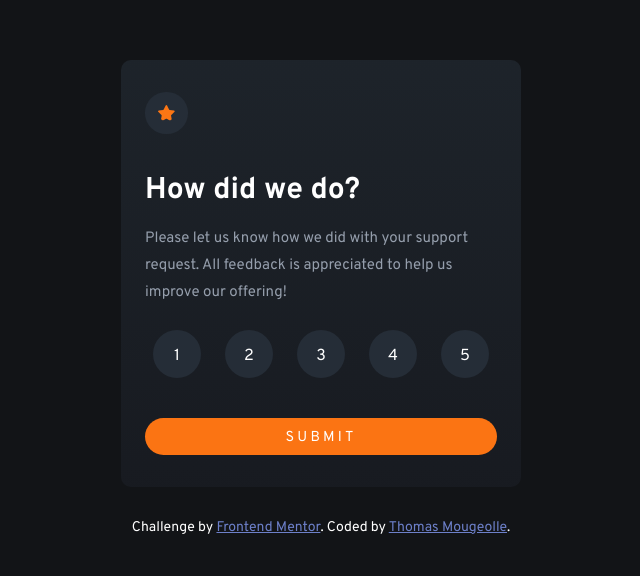
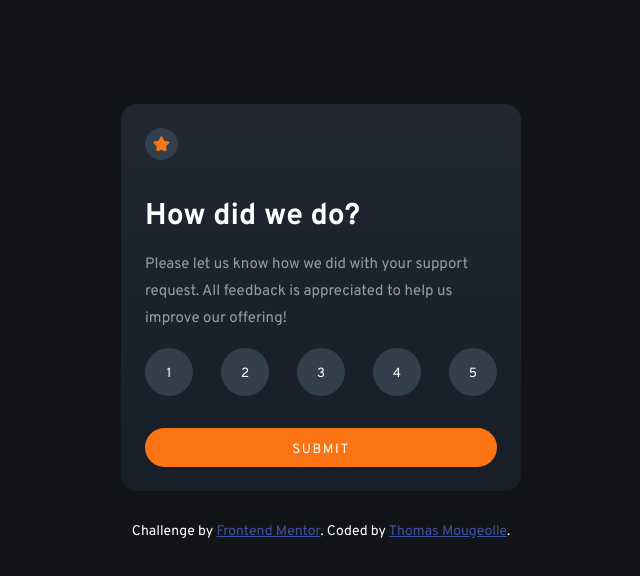
Before and after one commit to Destyx-9/interactive-rating-component, a plain HTML site: page index.html in a window 1280 px wide. Shown: the part 102-678 px from the top of the page, without its empty margins (319-959 px from the left). Drawn offline with Linux system fonts and the light colour scheme.

Commit message:
Add files via upload

```diff
--- a/index.css
+++ b/index.css
@@ -1,4 +1,11 @@
-@import url("https://fonts.googleapis.com/css2?family=Overpass:wght@400;700&display=swap");
+/* - Orange: hsl(25, 97%, 53%)
+- White: hsl(0, 0%, 100%)
+- Light Grey: hsl(217, 12%, 63%)
+- Medium Grey: hsl(216, 12%, 54%)
+- Dark Blue: hsl(213, 19%, 18%)
+- Very Dark Blue: hsl(216, 12%, 8%) */
+
+@import url('https://fonts.googleapis.com/css2?family=Overpass:wght@400;700&display=swap');
 
 * {
     margin: 0;
@@ -6,10 +13,15 @@
     box-sizing: border-box;
 }
 
+ul {
+    list-style-type: none;
+}
+
 body {
     font-family: "Overpass", sans-serif;
     font-size: 15px;
     background-color: hsl(216, 12%, 8%);
+    margin: 1.5rem;
     display: flex;
     flex-direction: column;
     align-items: center;
@@ -17,140 +29,100 @@ body {
     min-height: 100vh;
 }
 
-h1,
-h2 {
-    color: #fff;
+button {
+    font-family: inherit;
 }
 
 p {
     line-height: 1.8;
-    color: hsl(217, 12%, 63%);
 }
 
-p.disclaimer {
-    padding: 0 1.5rem;
+.main-container,
+.thank-you {
+    background-image: linear-gradient(to top, #171e28, #1a202b, #1c222d, #1f2530, #222733);
+    padding: 1.5rem;
+    border-radius: 1rem;
     max-width: 400px;
-    margin-bottom: 2rem;
-    text-align: center;
 }
 
-img {
-    max-width: 100%;
+.main-container img {
+    background-color: hsl(212, 20%, 25%);
+    padding: 0.5rem;
+    border-radius: 50%;
 }
 
-ul {
-    list-style-type: none;
+.main-container h1 {
+    color: white;
+    margin: 2rem 0 1rem;
 }
 
-ul,
-li,
-button {
-    font-family: inherit;
-    font-size: 1rem;
+.main-container p {
+    color: hsl(217, 12%, 63%);
+    margin-bottom: 1rem;
 }
 
-button {
-    user-select: none;
-    cursor: pointer;
+.main-container ul {
+    display: flex;
+    flex-wrap: wrap;
+    align-content: center;
+    justify-content: space-between;
+    margin-bottom: 2rem;
 }
 
-.btn {
-    background-color: hsl(213, 19%, 18%);
+.main-container ul li button {
     width: 3rem;
     height: 3rem;
-    color: #ffffff;
     border: none;
-    outline: none;
+    background-color: hsl(212, 20%, 25%);
+    color: white;
+    padding-top: 0.2rem;
     border-radius: 50%;
-    padding-top: 0.3rem;
+    cursor: pointer;
     transition: 0.3s;
 }
 
-.btn:hover {
-    background-color: hsl(217, 12%, 63%);
+.main-container ul li button:hover {
+    background-color: hsl(25, 97%, 53%);
 }
 
-.btn:focus {
-    background-color: hsl(25, 97%, 53%);
+.main-container ul li button:focus {
+    background-color: hsl(217, 12%, 63%);
 }
 
 .btn-submit {
     background-color: hsl(25, 97%, 53%);
-    padding: 0.625rem 2rem 0.5rem;
+    color: white;
     width: 100%;
+    padding: 0.8rem 0 0.6rem;
     border: none;
     border-radius: 30px;
-    color: #fff;
-    margin-top: 2rem;
+    text-transform: uppercase;
+    letter-spacing: 0.1rem;
+    cursor: pointer;
     transition: 0.3s;
-    text-transform: uppercase;
-    letter-spacing: 0.2rem;
-    font-size: 0.9rem;
 }
 
 .btn-submit:hover {
-    background-color: #fff;
+    background-color: white;
     color: hsl(25, 97%, 53%);
 }
 
-.container,
 .thank-you {
-    background-image: linear-gradient(to bottom,
-            hsl(212, 18%, 14%),
-            hsl(220, 16%, 11%));
-    max-width: 400px;
-    padding: 2rem 1.5rem;
-    border-radius: 0.625rem;
-}
-
-.container img {
-    padding: 0.8rem;
-    border-radius: 50%;
-    background-color: hsl(213, 19%, 18%);
-    margin-bottom: 2rem;
-}
-
-.container h1,
-.thank-you h2 {
-    margin-bottom: 1rem;
-}
-
-.container p,
-.thank-you p {
-    margin-bottom: 1rem;
-}
-
-.container ul {
     display: flex;
-    flex-wrap: wrap;
+    flex-direction: column;
     align-items: center;
-    justify-content: space-between;
-}
-
-.container ul li {
-    margin: 0.5rem;
-}
-
-.thank-you {
+    justify-content: center;
     text-align: center;
-}
-
-.thank-you.hidden {
-    display: none;
-}
-
-.thank-you h2 {
-    margin-top: 2rem;
 }
 
 .thank-you img {
     display: block;
-    margin: 0 auto 1rem;
+    margin: 0 auto 2rem;
 }
 
-p.gray {
+.thank-you p.gray {
     display: inline-block;
-    background-color: hsl(213, 19%, 18%);
+    background-color: hsl(212, 20%, 25%);
     color: hsl(25, 97%, 53%);
     padding: 0.3rem 1rem 0;
     border-radius: 30px;
@@ -159,13 +131,27 @@ p.gray {
     justify-content: center;
 }
 
+.thank-you h2 {
+    color: white;
+    margin-bottom: 1rem;
+}
+
+.thank-you p {
+    color: hsl(217, 12%, 63%);
+    margin-bottom: 2rem;
+}
+
+.hidden {
+    display: none;
+}
+
 .attribution {
     font-size: 14px;
     text-align: center;
-    color: #fff;
+    color: white;
     margin-top: 2rem;
 }
 
 .attribution a {
-    color: hsl(228, 47%, 61%);
+    color: hsl(228, 45%, 44%);
 }
--- a/index.html
+++ b/index.html
@@ -2,62 +2,58 @@
 <html lang="en">
 
 <head>
-  <meta charset="UTF-8" />
-  <meta name="viewport" content="width=device-width, initial-scale=1.0" />
+  <meta charset="UTF-8">
+  <meta name="viewport" content="width=device-width, initial-scale=1.0">
   <!-- displays site properly based on user's device -->
 
-  <link rel="icon" type="image/png" sizes="32x32" href="./images/favicon-32x32.png" />
-
+  <link rel="icon" type="image/png" sizes="32x32" href="./images/favicon-32x32.png">
+  <link rel="stylesheet" href="index.css">
   <title>Frontend Mentor | Interactive rating component</title>
-
-  <link rel="stylesheet" href="index.css" />
 </head>
 
 <body>
-  <!-- Rating state start -->
   <main>
-    <div class="container">
-      <img src="./images/icon-star.svg" alt="" />
+
+    <!-- Rating state start -->
+    <div class="main-container">
+      <img src="./images/icon-star.svg" alt="Star Icon">
       <h1>How did we do?</h1>
 
-      <p>
-        Please let us know how we did with your support request. All feedback is
-        appreciated to help us improve our offering!
-      </p>
+      <p>Please let us know how we did with your support request. All feedback is appreciated
+        to help us improve our offering!</p>
 
       <ul>
-        <li><button class="btn">1</button></li>
-        <li><button class="btn">2</button></li>
-        <li><button class="btn">3</button></li>
-        <li><button class="btn">4</button></li>
-        <li><button class="btn">5</button></li>
+        <li><button class="btn">&nbsp1&nbsp</button></li>
+        <li><button class="btn">&nbsp2&nbsp</button></li>
+        <li><button class="btn">&nbsp3&nbsp</button></li>
+        <li><button class="btn">&nbsp4&nbsp</button></li>
+        <li><button class="btn">&nbsp5&nbsp</button></li>
       </ul>
 
-      <button class="btn-submit" id="submit-rating">Submit</button>
+      <button class="btn-submit" id="submit">Submit</button>
     </div>
+
     <!-- Rating state end -->
 
     <!-- Thank you state start -->
+
     <div class="thank-you hidden">
-      <img src="./images/illustration-thank-you.svg" alt="" />
-      <p class="gray">
-        You selected
-        <span id="rating" style="display: inline-block; margin: 0 0.3rem">1</span>
-        out of 5
-      </p>
+      <img src="./images/illustration-thank-you.svg" alt="Thank You Image">
+      <p class="gray">You selected <span id="rating">&nbsp5&nbsp</span> out of 5</p>
 
       <h2>Thank you!</h2>
 
-      <p>
-        We appreciate you taking the time to give a rating. If you ever need
-        more support, don’t hesitate to get in touch!
-      </p>
+      <p>We appreciate you taking the time to give a rating. If you ever need more support,
+        don’t hesitate to get in touch!</p>
     </div>
+
+    <!-- Thank you state end -->
+
   </main>
   <footer>
     <div class="attribution">
       Challenge by <a href="https://www.frontendmentor.io?ref=challenge" target="_blank">Frontend Mentor</a>.
-      Coded by <a href="https://github.com/Destyx-9">Thomas Mougeolle</a>.
+      Coded by <a href="github.com/Destyx-9">Thomas Mougeolle</a>.
     </div>
   </footer>
   <script src="index.js"></script>
--- a/index.js
+++ b/index.js
@@ -1,21 +1,16 @@
-const mainContainer = document.querySelector(".container")
+const mainContainer = document.querySelector(".main-container")
 const thanksContainer = document.querySelector(".thank-you")
-const submitButton = document.getElementById("submit-rating")
-const ratings = document.querySelectorAll(".btn")
-const actualRating = document.getElementById("rating")
+const submitButton = document.getElementById("submit")
+const rating = document.getElementById("rating")
+const rates = document.querySelectorAll(".btn")
 
 submitButton.addEventListener("click", () => {
+    thanksContainer.classList.remove("hidden")
     mainContainer.style.display = "none"
-    thanksContainer.classList.remove("hidden")
+})
 
-    ratings.forEach((rating) => {
-        rating.addEventListener("click", () => {
-            actualRating.innerHTML = rating.innerHTML
-        })
+rates.forEach((rate) => {
+    rate.addEventListener("click", () => {
+        rating.innerHTML = rate.innerHTML
     })
 })
-
-rateAgain.addEventListener("click", () => {
-    mainContainer.style.display = "block"
-    thanksContainer.classList.add("hidden")
-})
```
